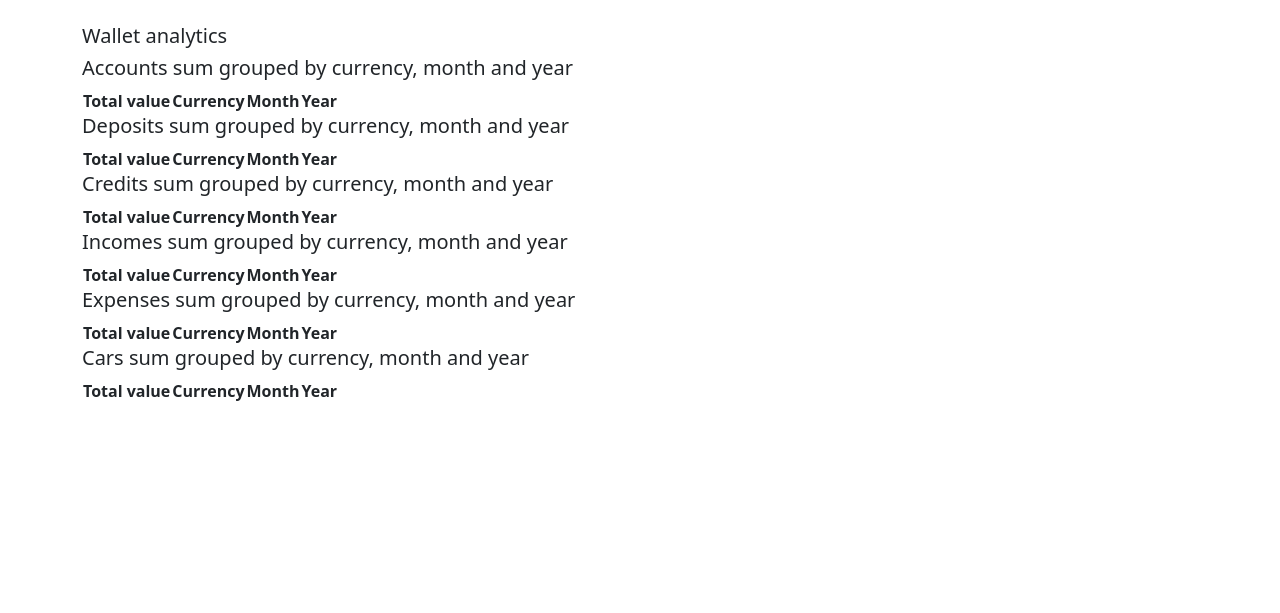
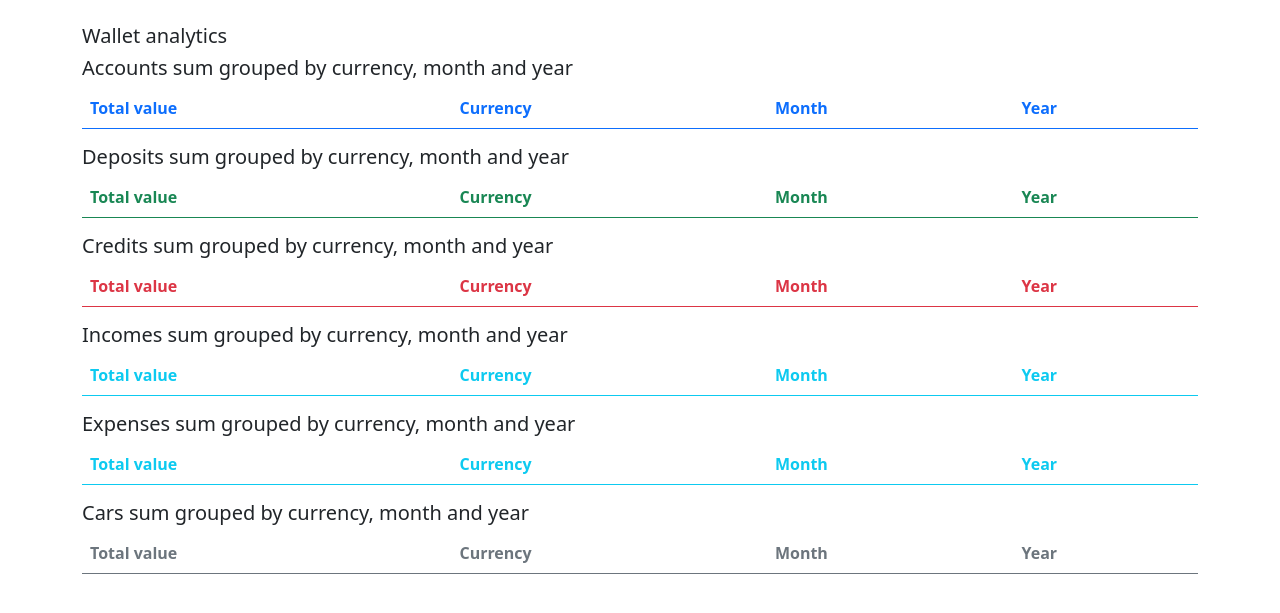
Before and after one commit to sebastianczech/Xnote, a Django app: template xnote/templates/app/wallet_analytics.html in a window 1280 px wide. Shown: the part 58-671 px from the top of the page. Run offline with Django 3.2, Linux system fonts and the light colour scheme; the template is opened without the code that fills it, so the values that code supplies are empty; some libraries are stand-ins or nearby versions.

Commit message:
Adjust class e.g. for buttons or colors

```diff
--- a/xnote/templates/app/calendar.html
+++ b/xnote/templates/app/calendar.html
@@ -28,8 +28,8 @@
 
      <div class="row">
          <div class="col-12">
-             <table class="highlight responsive-table">
-                 <thead class="blue-text">
+             <table class="highlight table table-striped table-hover">
+                 <thead class="text-primary">
                     <tr>
                         <th>Event</th>
                         <th>Calendar</th>
--- a/xnote/templates/app/log_detail.html
+++ b/xnote/templates/app/log_detail.html
@@ -11,7 +11,7 @@
             <h5>
                 Log's details
             </h5>
-            <table class="highlight responsive-table">
+            <table class="highlight table table-striped table-hover">
                 <tr>
                     <td>
                         Type:
@@ -54,8 +54,8 @@
                 </tr>
             </table>
 
-            <a href="{% url 'log' %}" class="tooltipped fa-2x" data-bs-toggle="tooltip" data-bs-placement="bottom" title="Go back"><i class="fa fa-chevron-left" aria-hidden="true"></i></a>
-            <a href="{% url 'log_edit' id=log.id %}" class="btn-floating waves-effect waves-light tooltipped pulse right" data-bs-toggle="tooltip" data-bs-placement="bottom" title="Edit log"><i class="fas fa-pencil-alt"></i></a>
+            <a href="{% url 'log' %}" data-bs-toggle="tooltip" data-bs-placement="bottom" title="Go back"><i class="fa fa-chevron-left" aria-hidden="true"></i></a>
+            <a href="{% url 'log_edit' id=log.id %}" data-bs-toggle="tooltip" data-bs-placement="bottom" title="Edit log"><i class="fas fa-pencil-alt"></i></a>
         </div>
      </div>
 
--- a/xnote/templates/app/wallet_analytics.html
+++ b/xnote/templates/app/wallet_analytics.html
@@ -6,7 +6,7 @@
 
 {% block content %}
 
-     <div class="row valign-wrapper">
+     <div class="row">
          <div class="col-6">
             <h5>Wallet analytics</h5>
          </div>
@@ -17,8 +17,8 @@
     <div class="row">
         <div class="col-12">
             <h5>Accounts sum grouped by currency, month and year</h5>
-            <table class="highlight responsive-table">
-                <thead class="blue-text">
+            <table class="highlight table table-striped table-hover">
+                <thead class="text-primary">
                 <tr>
                     <th>Total value</th>
                     <th>Currency</th>
@@ -51,8 +51,8 @@
     <div class="row">
         <div class="col-12">
             <h5>Deposits sum grouped by currency, month and year</h5>
-            <table class="highlight responsive-table">
-                <thead class="green-text">
+            <table class="highlight table table-striped table-hover">
+                <thead class="text-success">
                 <tr>
                     <th>Total value</th>
                     <th>Currency</th>
@@ -85,8 +85,8 @@
     <div class="row">
         <div class="col-12">
             <h5>Credits sum grouped by currency, month and year</h5>
-            <table class="highlight responsive-table">
-                <thead class="red-text">
+            <table class="highlight table table-striped table-hover">
+                <thead class="text-danger">
                 <tr>
                     <th>Total value</th>
                     <th>Currency</th>
@@ -119,8 +119,8 @@
     <div class="row">
         <div class="col-12">
             <h5>Incomes sum grouped by currency, month and year</h5>
-            <table class="highlight responsive-table">
-                <thead class="lime-text">
+            <table class="highlight table table-striped table-hover">
+                <thead class="text-info">
                 <tr>
                     <th>Total value</th>
                     <th>Currency</th>
@@ -153,8 +153,8 @@
     <div class="row">
         <div class="col-12">
             <h5>Expenses sum grouped by currency, month and year</h5>
-            <table class="highlight responsive-table">
-                <thead class="brown-text">
+            <table class="highlight table table-striped table-hover">
+                <thead class="text-info">
                 <tr>
                     <th>Total value</th>
                     <th>Currency</th>
@@ -187,8 +187,8 @@
     <div class="row">
         <div class="col-12">
             <h5>Cars sum grouped by currency, month and year</h5>
-            <table class="highlight responsive-table">
-                <thead class="grey-text">
+            <table class="highlight table table-striped table-hover">
+                <thead class="text-secondary">
                 <tr>
                     <th>Total value</th>
                     <th>Currency</th>
--- a/xnote/templates/app/wallet_car.html
+++ b/xnote/templates/app/wallet_car.html
@@ -16,8 +16,8 @@
 
     <div class="row">
         <div class="col-12">
-            <table class="highlight responsive-table">
-                <thead class="grey-text">
+            <table class="highlight table table-striped table-hover">
+                <thead class="text-secondary">
                 <tr>
                     <th>Total value</th>
                     <th>Total refuelling</th>
--- a/xnote/templates/app/wallet_generator.html
+++ b/xnote/templates/app/wallet_generator.html
@@ -12,8 +12,8 @@
 
     <div class="row">
         <div class="col-12">
-            <table class="highlight responsive-table">
-                <thead class="blue-text">
+            <table class="highlight table table-striped table-hover">
+                <thead class="text-primary">
                     <tr>
                         <th>Log</th>
                     </tr>
--- a/xnote/templates/form.html
+++ b/xnote/templates/form.html
@@ -17,7 +17,7 @@
 {% if form.non_field_errors %}
     <ul class='form-errors'>
         {% for error in form.non_field_errors %}
-          <li class="red-text">{{ error }}</li>
+          <li class="text-danger">{{ error }}</li>
         {% endfor %}
     </ul>
 {% endif %}
```
Also changed, not shown: xnote/templates/app/reminder.html (+7 -7 lines), xnote/templates/app/search.html (+16 -16 lines), xnote/templates/app/wallet.html (+33 -33 lines), xnote/templates/app/wallet_rent.html (+4 -4 lines).
